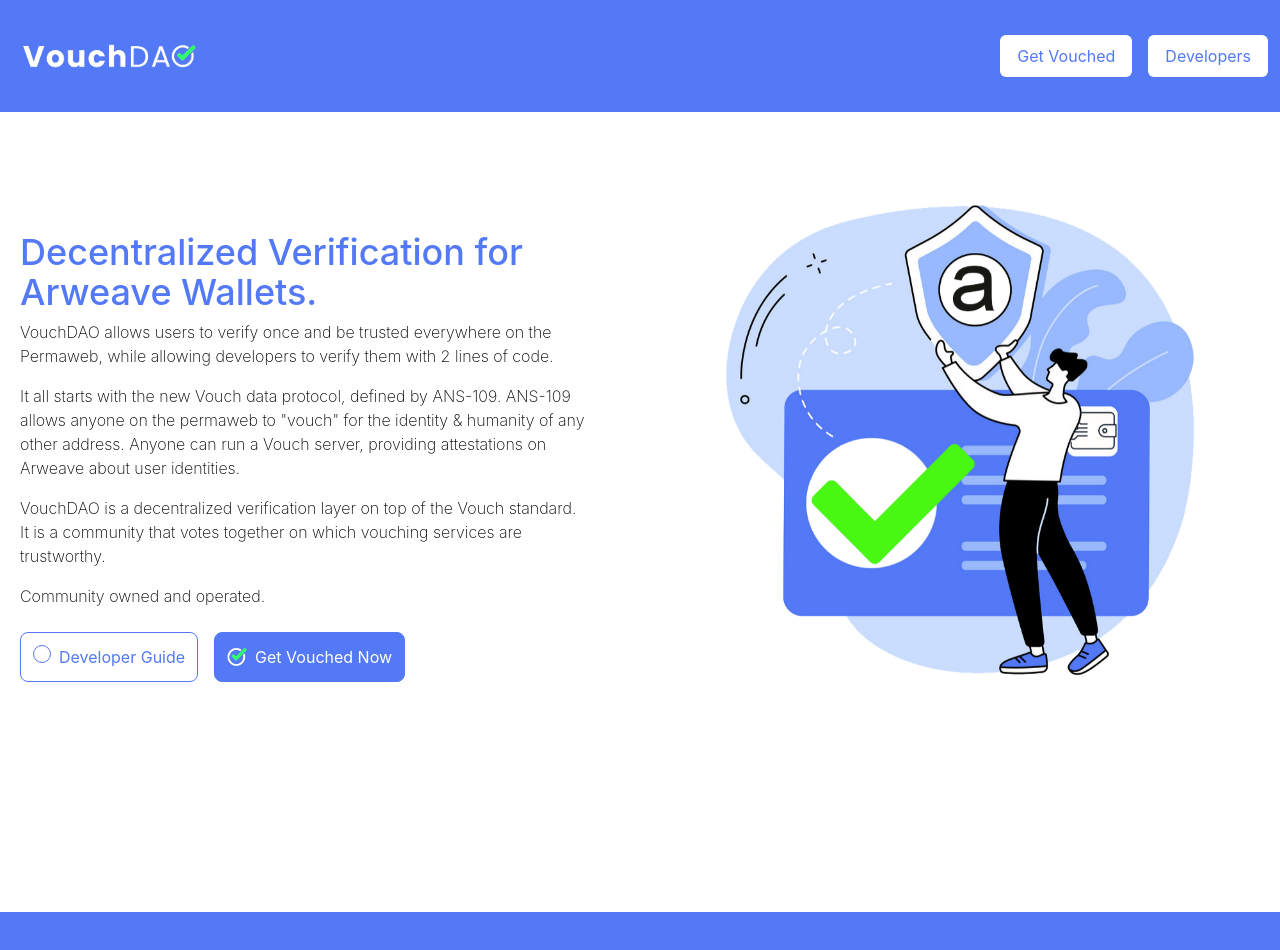
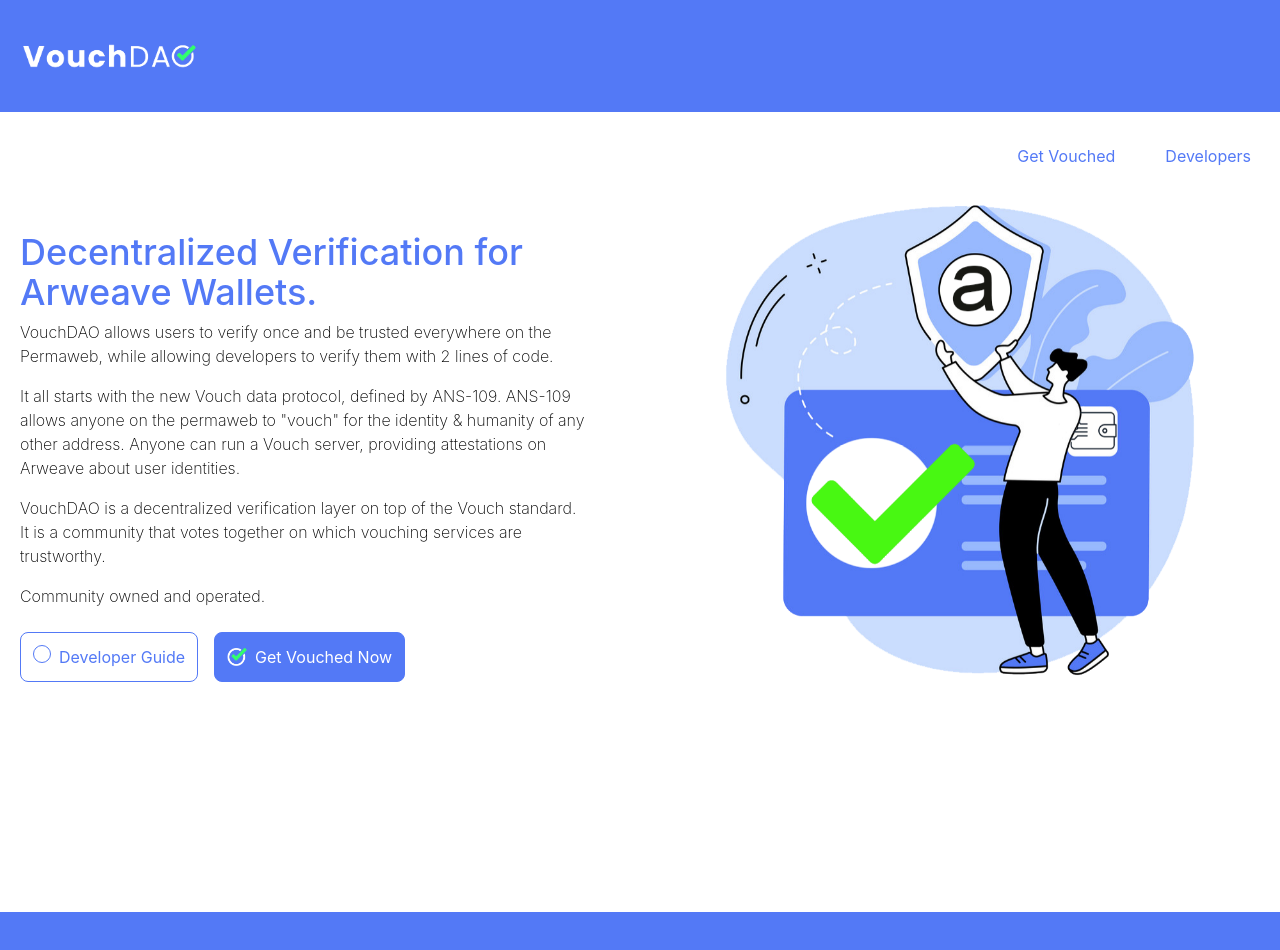
Before and after one commit to PBillingsby/vouch-site-v2, a Next.js app: page / in a window 1280 px wide. Shown: the top 950 px of the page. Built offline with nearby package versions, Linux system fonts and the light colour scheme; some icons are missing.

Commit message:
nav responsiveness updated

```diff
--- a/pages/index.js
+++ b/pages/index.js
@@ -18,7 +18,7 @@
             <img src="./logo.png" className="" width="200px" height="100px" />
 
             <div
-              className={`md:w-auto w-full ml-auto md:relative absolute right-0 md:bg-transparent  bg-white top-[30%] ${
+              className={`z-10 md:w-auto w-full ml-auto md:relative absolute right-0 md:bg-transparent  bg-white top-[100px] ${
                 IsNavOpen ? "visible" : "invisible"
               } md:visible`}
             >
```
